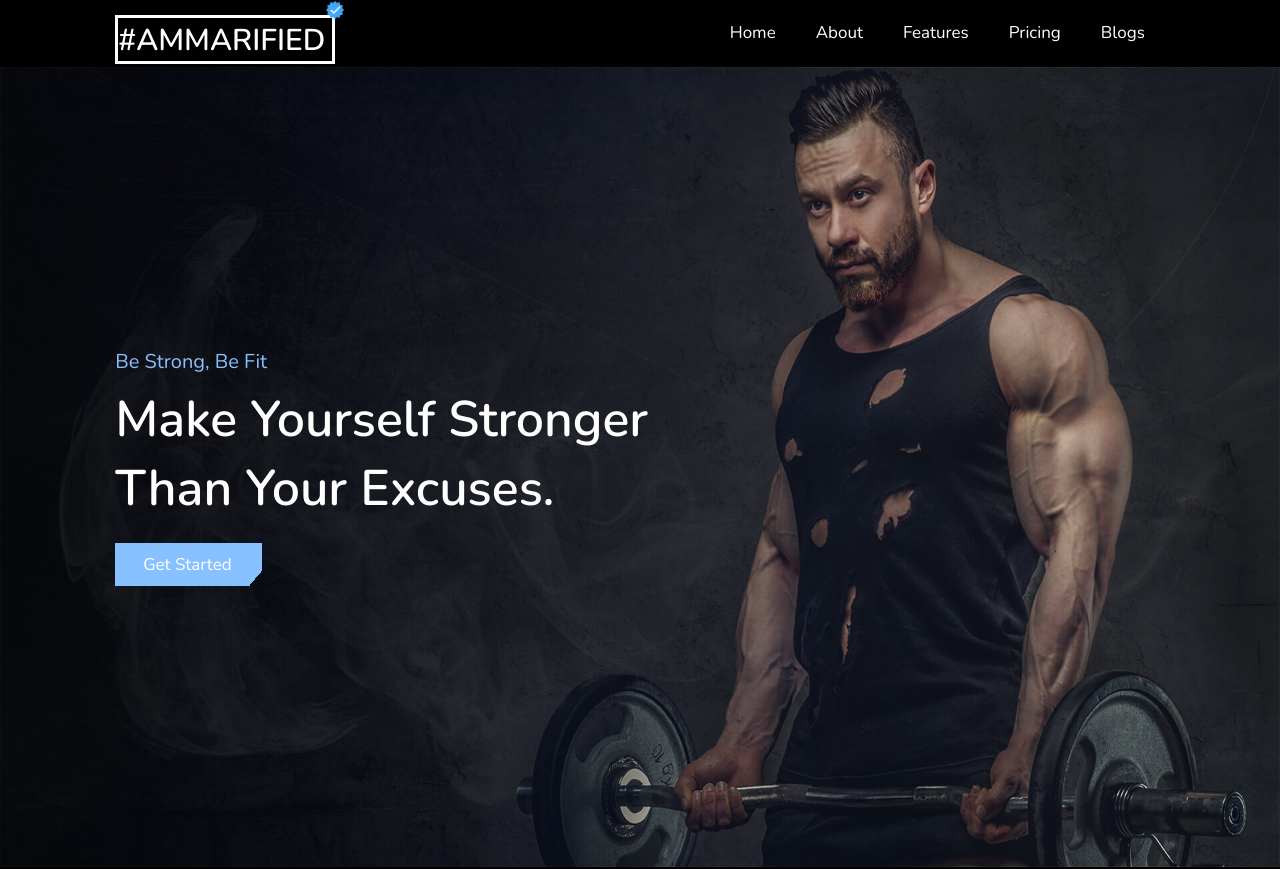
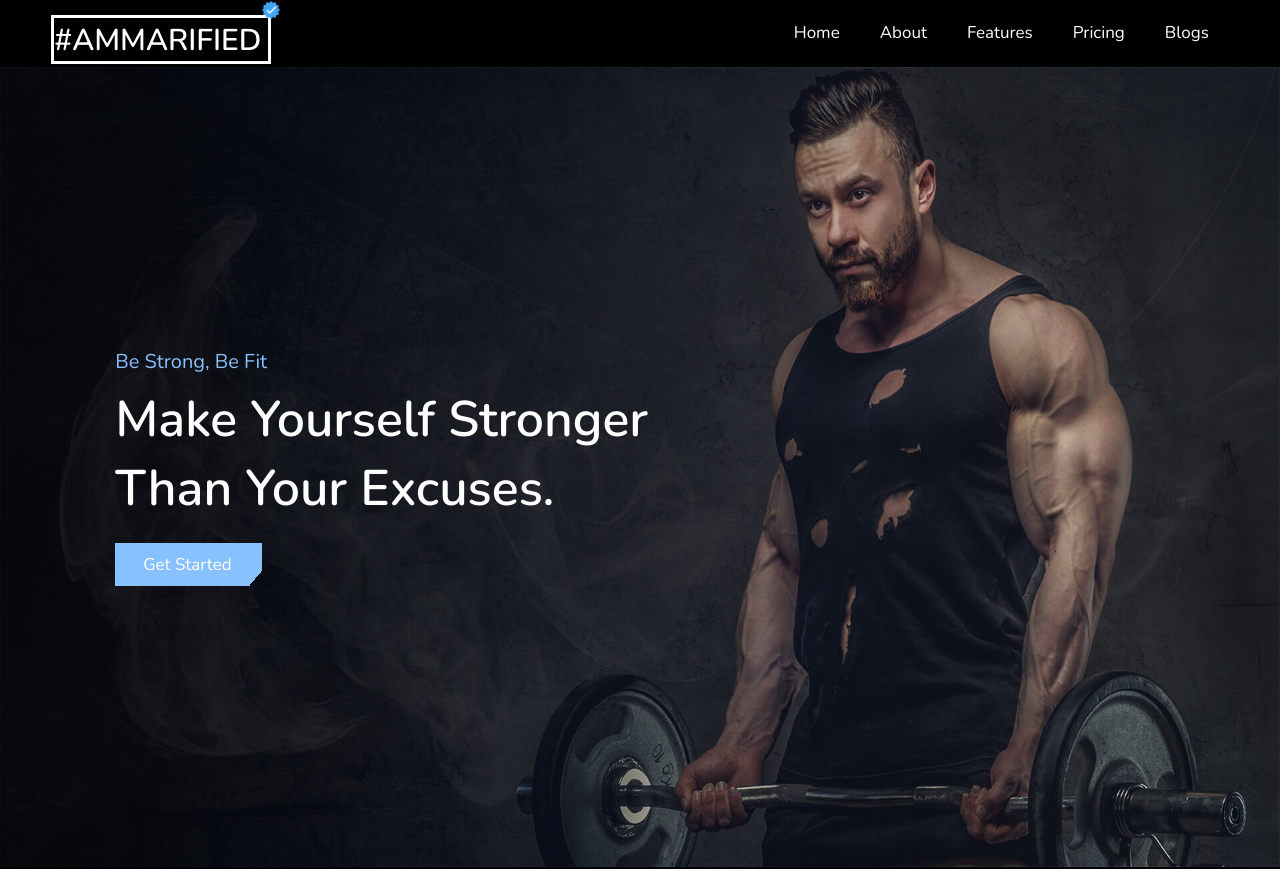
Before and after one commit to Alyamr96/fitness-website, a React (Create React App) app: page / in a window 1280 px wide. Shown: the top 869 px of the page. Built offline with nearby package versions, Linux system fonts and the light colour scheme.

Commit message:
minor changes fix

```diff
--- a/src/app/App.tsx
+++ b/src/app/App.tsx
@@ -18,10 +18,10 @@ function App() {
       <Home />
       <About />
       <Features />
-      <Pricing />
-      <Banner />
       <Reviews />
       <Blog />
+      <Banner />
+      <Pricing />
       <Footer />
     </div>
   );
--- a/src/app/components/header/Header.css
+++ b/src/app/components/header/Header.css
@@ -12,7 +12,7 @@
   -webkit-box-pack: justify;
   -ms-flex-pack: justify;
   justify-content: space-between;
-  padding: 0 9%;
+  padding: 0 4%;
   z-index: 10000;
   background: #000;
 }
```
